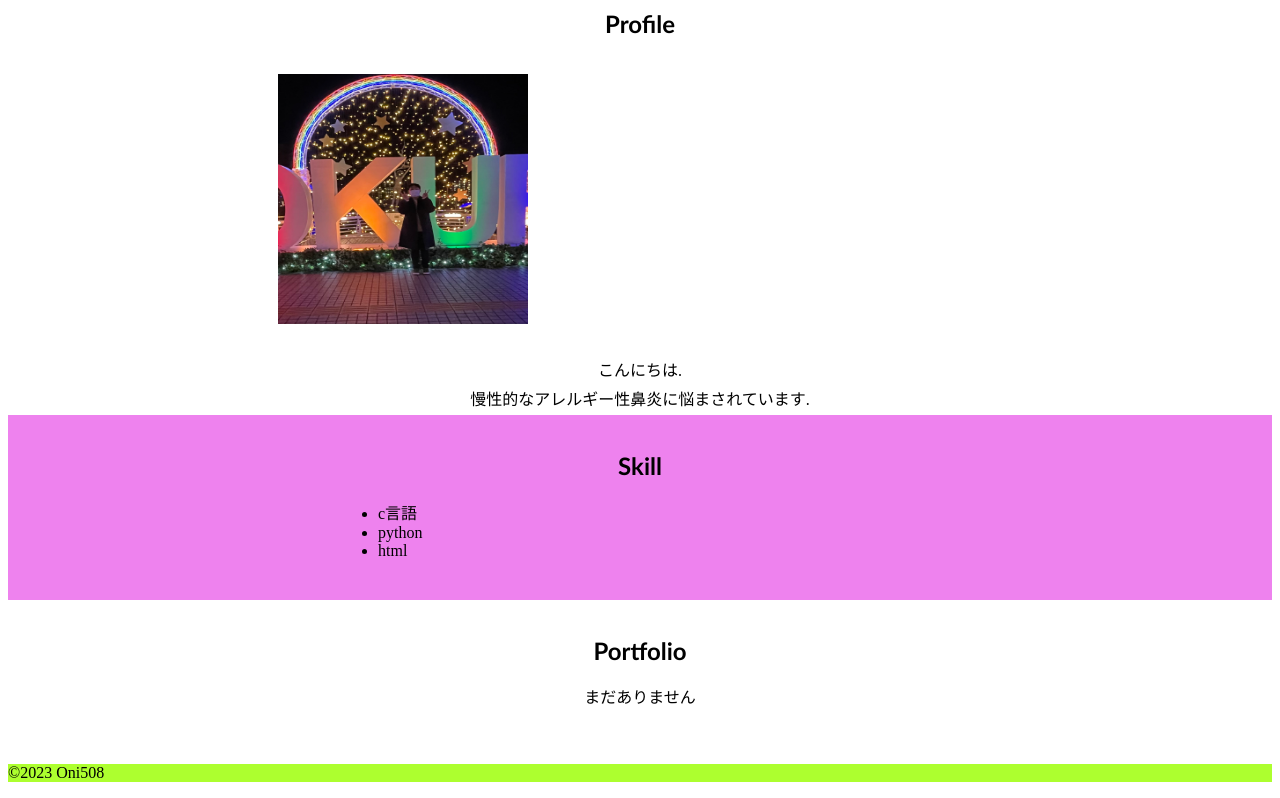
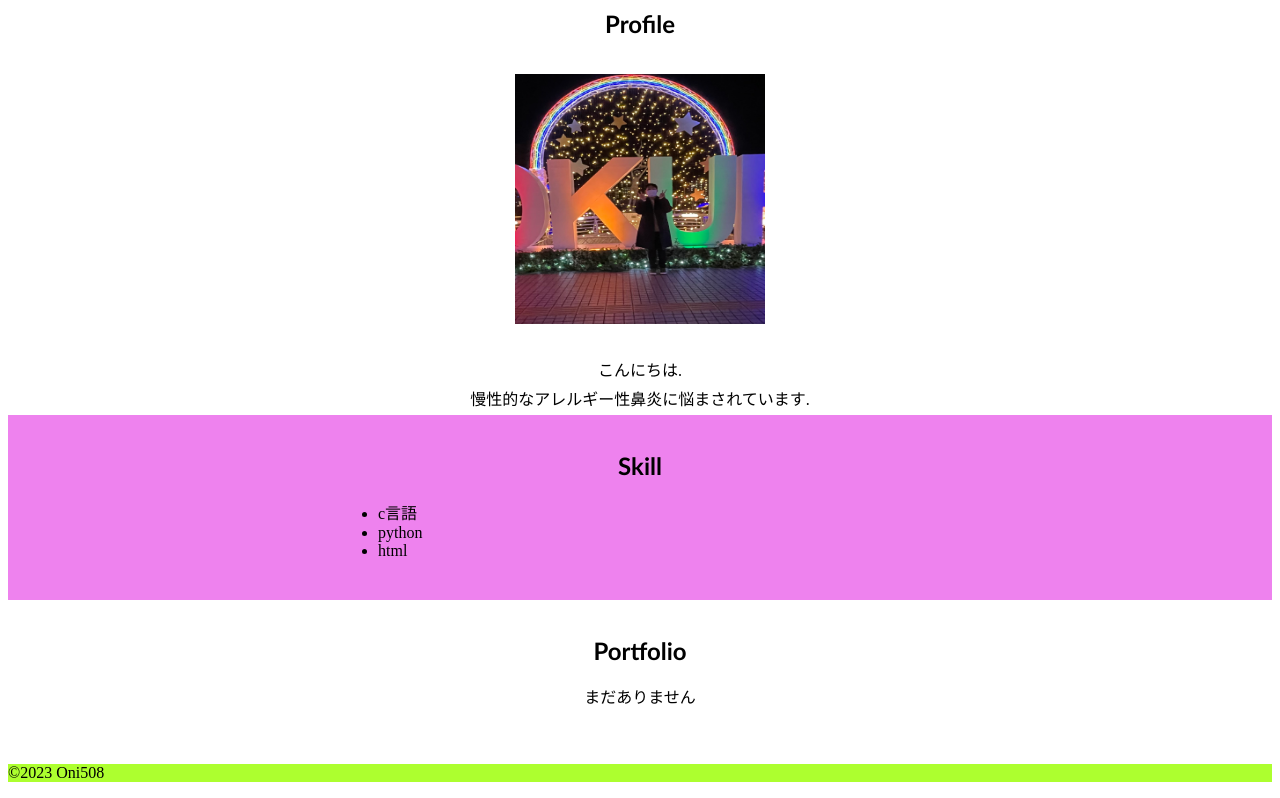
Before and after one commit to Oni508/sample-profile, a plain HTML site: page index.html in a window 1280 px wide. Shown: the part 77-875 px from the top of the page. Drawn offline with Linux system fonts and the light colour scheme; a web font is replaced by a local one.

Commit message:
img display center

```diff
--- a/index.html
+++ b/index.html
@@ -24,7 +24,7 @@
   <main>
     <div class="profile">
       <h2>Profile</h2>
-      <img src="IMG_1750.jpeg">
+    <div style="text-align: center;"><img src="IMG_1750.jpeg"></div>
       <p>こんにちは. </p>
       <p>慢性的なアレルギー性鼻炎に悩まされています.</p>
     </div>
--- a/styles.css
+++ b/styles.css
@@ -25,7 +25,6 @@ h2 {
 }
 
 img {
-    margin-left: 270px;
     height: 250px;
     width: 250px;
     padding-top: 16px;
```
